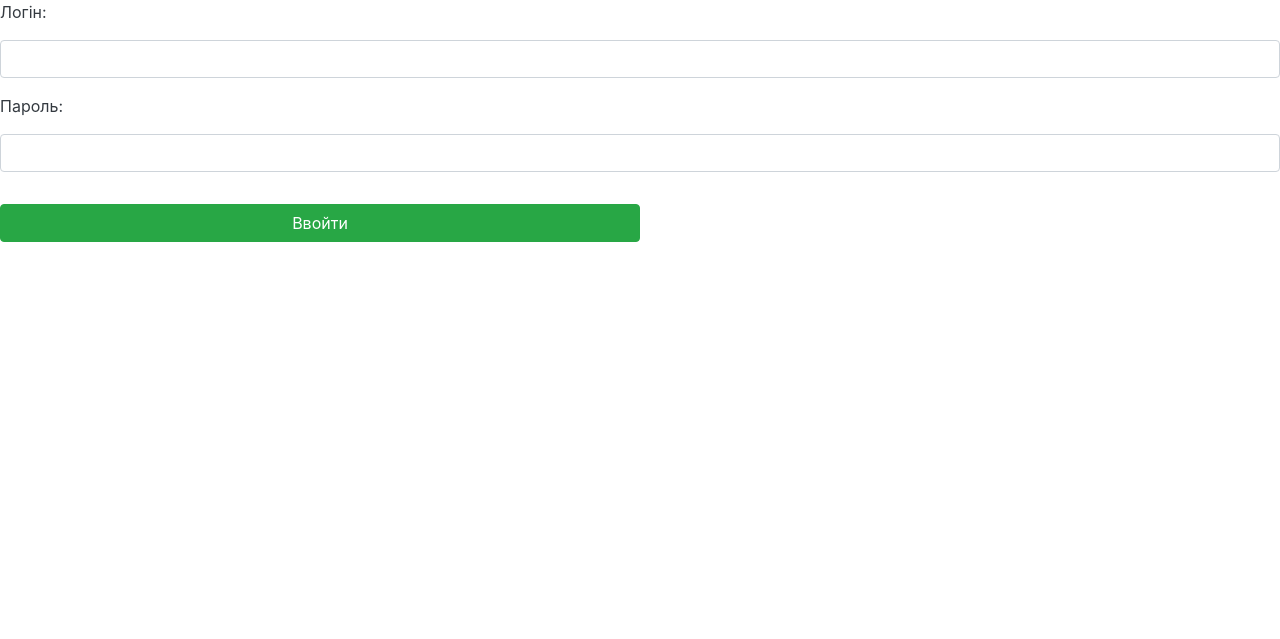
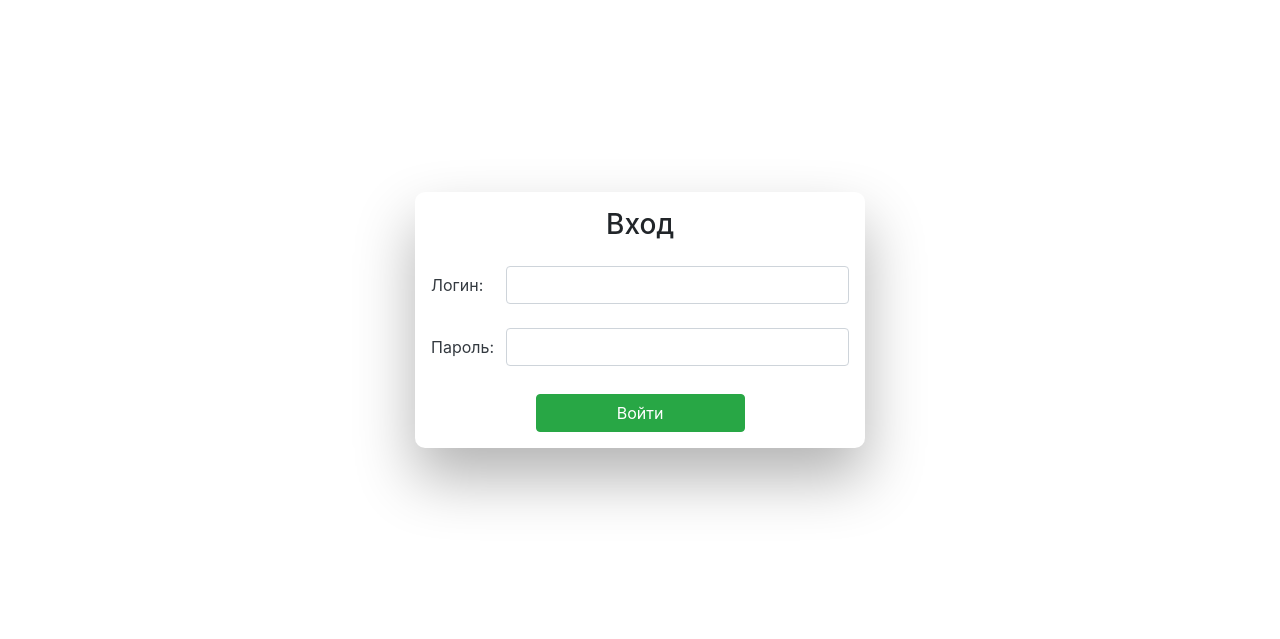
Before and after one commit to wykyee/auction, a Django app: page /profile/login/ in a window 1280 px wide. Shown: the part 57-696 px from the top of the page. Run offline with Django 3.2, Linux system fonts and the light colour scheme; some libraries are stand-ins or nearby versions.

Commit message:
Added wrapping boxes for each page.

```diff
--- a/templates/auction/post_list.html
+++ b/templates/auction/post_list.html
@@ -24,7 +24,7 @@
     <div class="container-fluid mt-4">
         <div class="card-columns">
             {% for post in posts %}
-                <div class="card mb-4 border-dark">
+                <div class="card mb-4 border-dark shadow">
                     <a href="{{ post.get_absolute_url }}" class="text-white"
                        style="position:absolute; left: 15px; top: 10px;"><b>{{ post.title }}</b></a>
                     <a href="{{ post.get_absolute_url }}">
--- a/templates/base.html
+++ b/templates/base.html
@@ -13,6 +13,34 @@
     <script src="https://stackpath.bootstrapcdn.com/bootstrap/4.5.0/js/bootstrap.min.js"></script>
     {# end bootsrap #}
     <style type="text/css">
+        .wrapper {
+            display: flex;
+            align-items: center;
+            flex-direction: column;
+            justify-content: center;
+            width: 100%;
+            min-height: 80vh;
+            padding: 20px;
+        }
+
+        .content-box {
+            -webkit-border-radius: 10px 10px 10px 10px;
+            border-radius: 10px 10px 10px 10px;
+            background: #fff;
+            padding: 30px;
+            width: 90%;
+            max-width: 800px;
+            position: relative;
+            padding: 0px;
+            -webkit-box-shadow: 0 30px 60px 0 rgba(0, 0, 0, 0.3);
+            box-shadow: 0 30px 60px 0 rgba(0, 0, 0, 0.3);
+            text-align: center;
+        }
+
+        .login {
+            max-width: 450px;
+        }
+
         @media (max-width: 575.98px) {
             .card-columns {
                 column-count: 1;
--- a/templates/users/login.html
+++ b/templates/users/login.html
@@ -5,22 +5,29 @@
 {% endblock %}
 
 {% block content %}
-    <div class="">
+    <div class="wrapper">
+        <div class="content-box login p-3">
+            <h3 class="text-center mb-4">Вход</h3>
             <form method="POST">{% csrf_token %}
                 {% for field in form %}
                     {% if not field.is_hidden %}
-                    <div class="form-group">
-                        <label for="{{ field.auto_id }}" class="text-dark">{{ field.label_tag }} </label>
+                        <div class="form-group row">
+                            <label for="{{ field.auto_id }}"
+                                   class="col-sm-2 col-form-label text-dark">{{ field.label_tag }} </label>
+
+                            <div class="col-sm-10">
                                 {{ field }}
+                            </div>
                         </div>
                     {% endif %}
                 {% endfor %}
                 {% if form.errors %}
                     <div class="alert alert-danger" role="alert">
-                    Ваши логін і пароль не збігаються. Будь ласка, спробуйте ще раз.
+                        Вы ввели неверный логин или пароль, попробуйте ещё раз.
                     </div>
                 {% endif %}
-            <button type="submit" class="btn btn-success w-50 mt-3">Ввойти</button>
+                <button type="submit" class="btn btn-success w-50 mt-1">Войти</button>
             </form>
         </div>
+    </div>
 {% endblock %}
--- a/users/forms.py
+++ b/users/forms.py
@@ -14,7 +14,7 @@ class LoginForm(auth_forms.AuthenticationForm):
     Add label and styles to default authentication form
     """
     username = forms.CharField(
-        label='Логін',
+        label='Логин',
         widget=forms.TextInput(attrs={'class': 'form-control',
                                       'autocomplete': "off"})
     )
```
Also changed, not shown: templates/auction/post_create.html (+9 -4 lines), templates/auction/post_delete.html (+6 -2 lines), templates/auction/post_detail.html (+8 -7 lines), templates/auction/post_update.html (+6 -2 lines), templates/users/profile_detail.html (+22 -14 lines), templates/users/profile_update.html (+6 -3 lines), templates/users/register.html (+9 -7 lines). Lines whose indentation alone changed are shown as unchanged.
